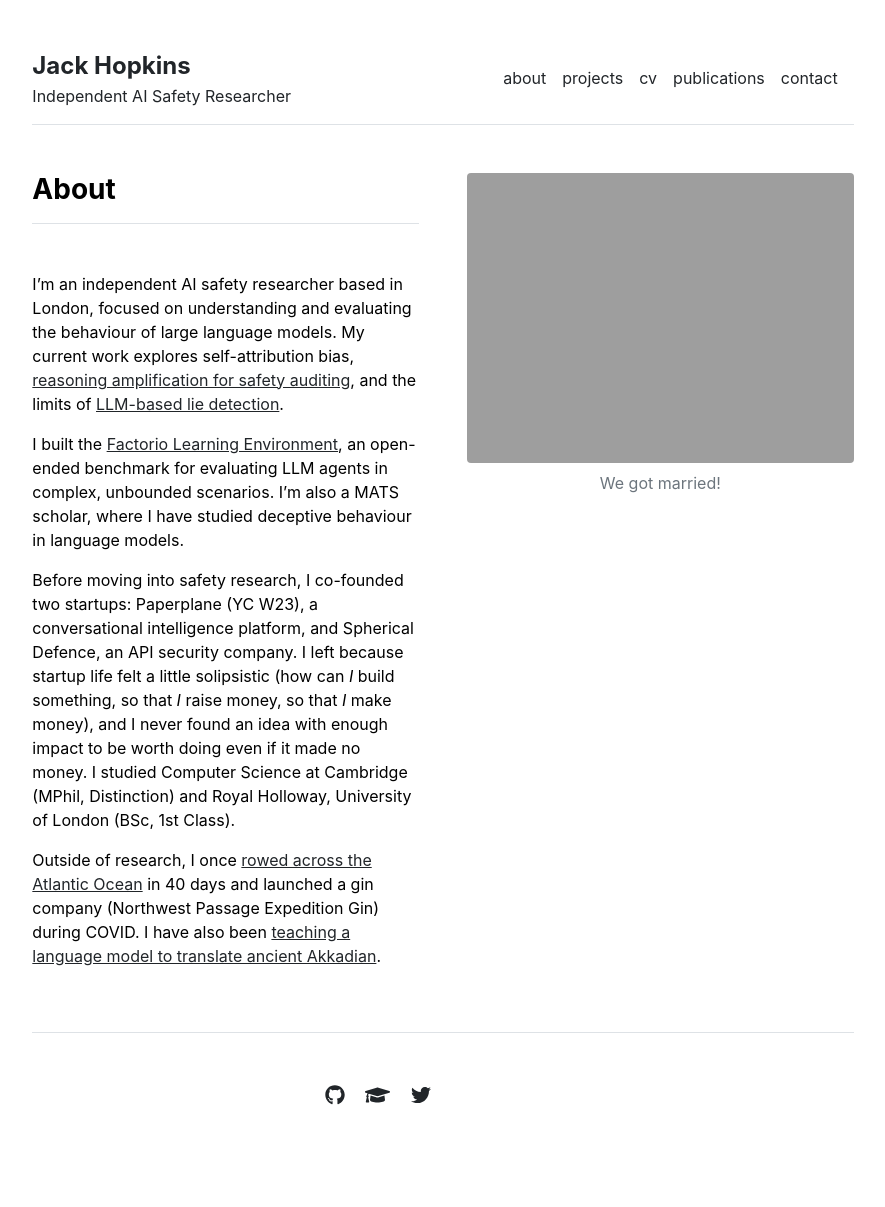
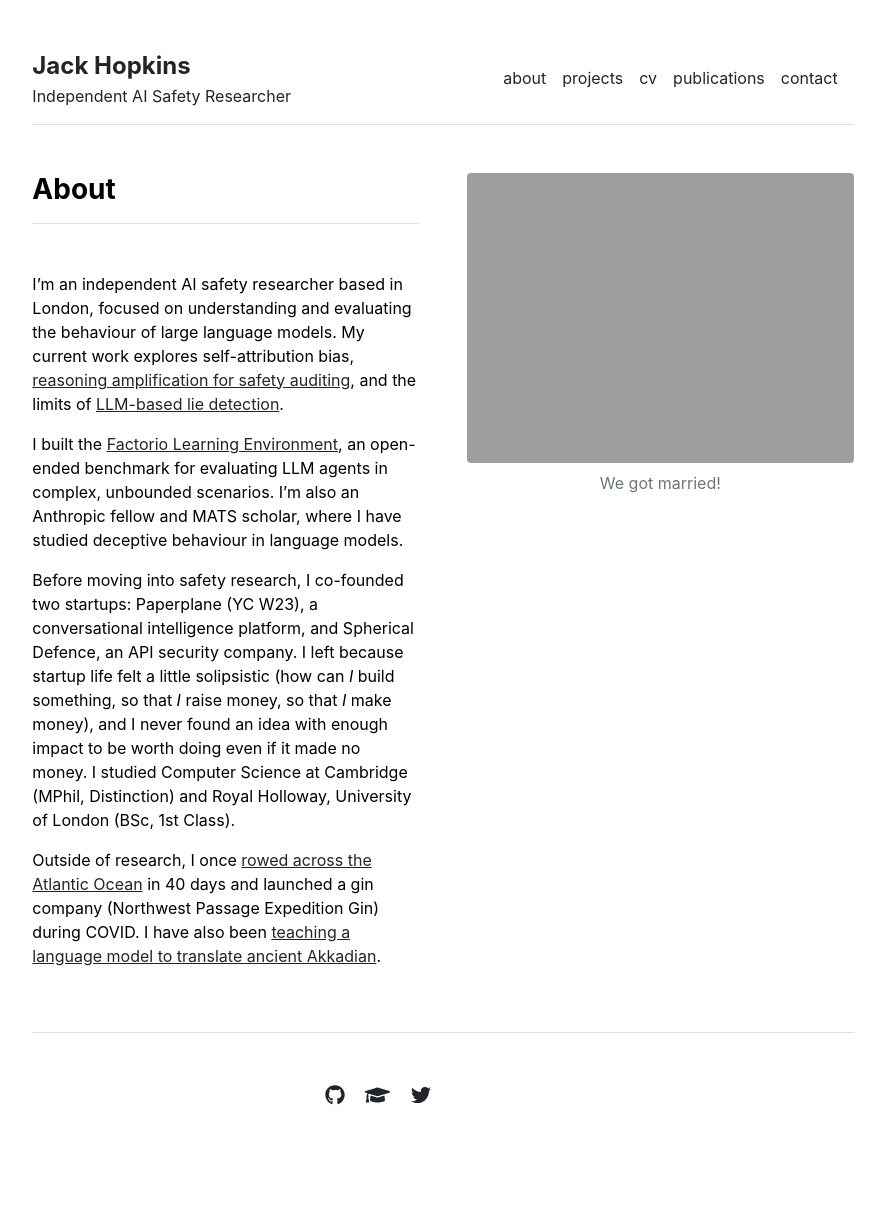
Before and after one commit to JackHopkins/JackHopkins.github.io, a Jekyll site: the page built from about.md, in a window 1280 px wide. Shown: the whole page, without its empty margins (197-1082 px from the left). Built offline with Jekyll 4.4.1, drawn with Linux system fonts in a browser that asks for light colours.

Commit message:
Add Anthropic fellowship to About bio
Co-Authored-By: Claude Fable 5 <noreply@anthropic.com>

```diff
--- a/about.md
+++ b/about.md
@@ -5,7 +5,7 @@ title: "About"
 
 I'm an independent AI safety researcher based in London, focused on understanding and evaluating the behaviour of large language models. My current work explores self-attribution bias, [reasoning amplification for safety auditing](/projects/overthinking), and the limits of [LLM-based lie detection](/projects/lie-detection).
 
-I built the [Factorio Learning Environment](/projects/factorio-learning-environment), an open-ended benchmark for evaluating LLM agents in complex, unbounded scenarios. I'm also a MATS scholar, where I have studied deceptive behaviour in language models.
+I built the [Factorio Learning Environment](/projects/factorio-learning-environment), an open-ended benchmark for evaluating LLM agents in complex, unbounded scenarios. I'm also an Anthropic fellow and MATS scholar, where I have studied deceptive behaviour in language models.
 
 Before moving into safety research, I co-founded two startups: Paperplane (YC W23), a conversational intelligence platform, and Spherical Defence, an API security company. I left because startup life felt a little solipsistic (how can *I* build something, so that *I* raise money, so that *I* make money), and I never found an idea with enough impact to be worth doing even if it made no money. I studied Computer Science at Cambridge (MPhil, Distinction) and Royal Holloway, University of London (BSc, 1st Class).
 
```
